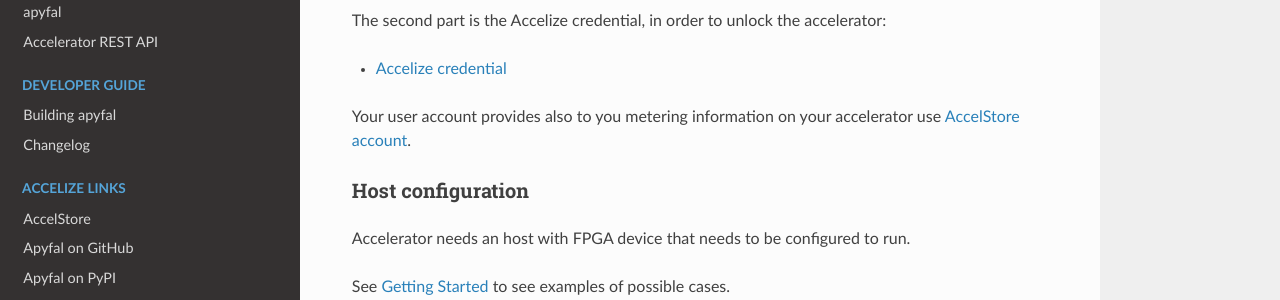
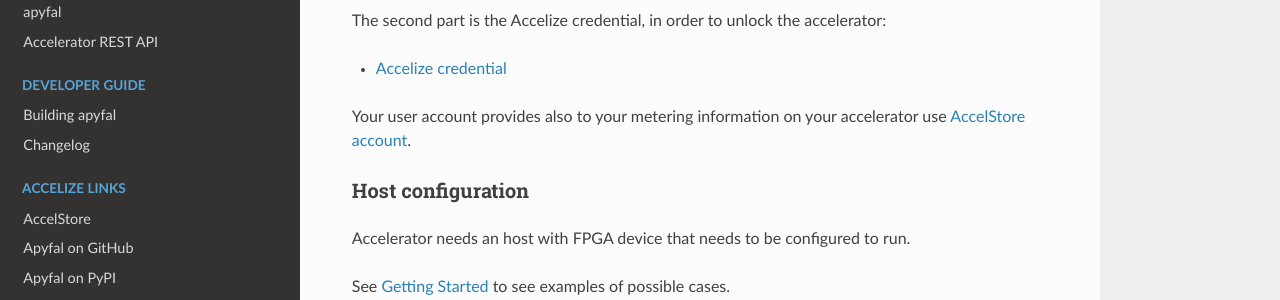
Before and after one commit to Accelize/apyfal, a Sphinx documentation site: the page built from docs/configuration.rst, in a window 1280 px wide and 900 px high. Shown: the part 377-677 px from the top of the window. Built offline with Sphinx 7.4.7 and the Read the Docs theme 2.0.0, drawn with Linux system fonts in a browser that asks for light colours; pages that are not in the unit, such as notebooks, are missing from menus.

```diff
--- a/docs/configuration.rst
+++ b/docs/configuration.rst
@@ -17,7 +17,7 @@ accelerator:
 
 -  `Accelize credential`_
 
-Your user account provides also to you metering information on your
+Your user account provides also to your metering information on your
 accelerator use `AccelStore account`_.
 
 Host configuration
```
Also changed, not shown: docs/getting_started.rst (+9 -0 lines).
